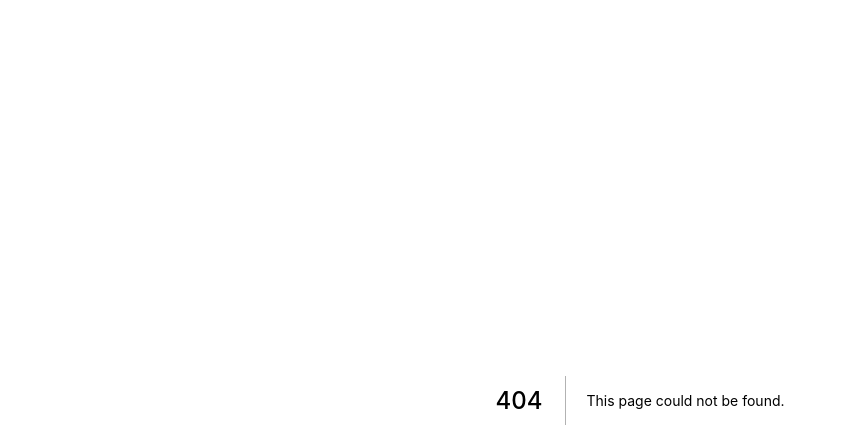
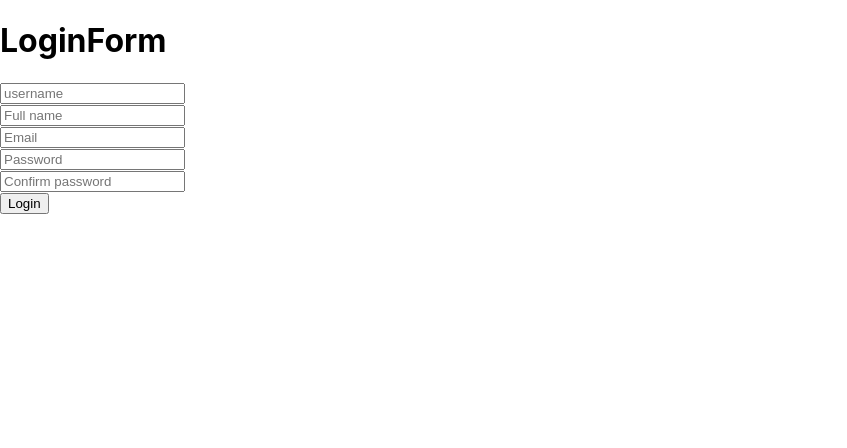
Before and after one commit to bvquoc/serCom-wda2022, a Next.js app: page /register in a window 1280 px wide. Before the commit this address had no page. Shown: the top 448 px of the page, without its empty margins (0-847 px from the left). Built offline with nearby package versions, Linux system fonts and the light colour scheme.

Commit message:
Form Set up

```diff
--- /dev/null
+++ b/pages/register/index.js
@@ -0,0 +1,49 @@
+import React from "react";
+
+export default function RegisterForm() {
+  const [formData, setFormData] = React.useState({
+    username: "",
+    password: "",
+    fullName: "",
+    email: "",
+    confirmPassword: ""
+  });
+
+  const onInputChange = (e) => {
+    setFormData({
+      ...formData,
+      [e.target.name]: e.target.value,
+    });
+  };
+
+  const handleSubmit = () => {
+    const { username, password, confirmPassword, email, fullName } = formData;
+    if (!username || !password || !confirmPassword || !email || !fullName) return;
+    console.log(formData);
+  };
+
+  return (
+    <>
+      <h1>LoginForm</h1>
+      <input
+        type="text"
+        onChange={(e) => onInputChange(e)}
+        placeholder="username"
+        name="username"
+      />
+      <br />
+      <input type="text" onChange={(e) => onInputChange(e)} placeholder="Full name" name="fullName" /><br />
+      <input type="email" onChange={(e) => onInputChange(e)} placeholder="Email" name="email" /><br />
+        <input type="password" onChange={(e) => onInputChange(e)} placeholder="Password" name="password" /><br />
+      <input
+        type="password"
+        onChange={(e) => onInputChange(e)}
+        placeholder="Confirm password"
+        name="confirmPassword"
+      />
+      <br />
+
+      <button onClick={handleSubmit}>Login</button>
+    </>
+  );
+}
```
Also changed, not shown: pages/index.js (+11 -2 lines), pages/login/index.js (added, +42 -0 lines).
